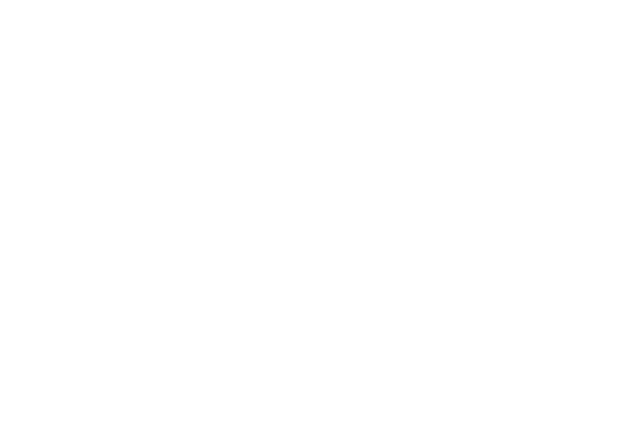
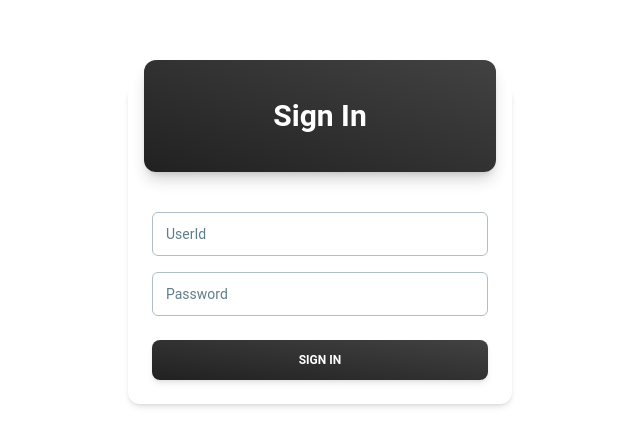
Before and after one commit to samrudh3125/OCS-Recruitment-Project, a React (Vite) app in the folder frontend/: page / in a window 1280 px wide. Before the commit this address had no page. Shown: the part 156-602 px from the top of the page, without its empty margins (320-960 px from the left). Built offline with nearby package versions, Linux system fonts and the light colour scheme.

Commit message:
Update App.jsx

```diff
--- a/frontend/src/App.jsx
+++ b/frontend/src/App.jsx
@@ -8,7 +8,7 @@
   return (
     <BrowserRouter>
       <Routes>
-        <Route path="/signin" element={<Signin/>}/>
+        <Route path="/" element={<Signin/>}/>
         <Route path="/dashboard" element={<DashBoard/>}/>
       </Routes>
     </BrowserRouter>
```
